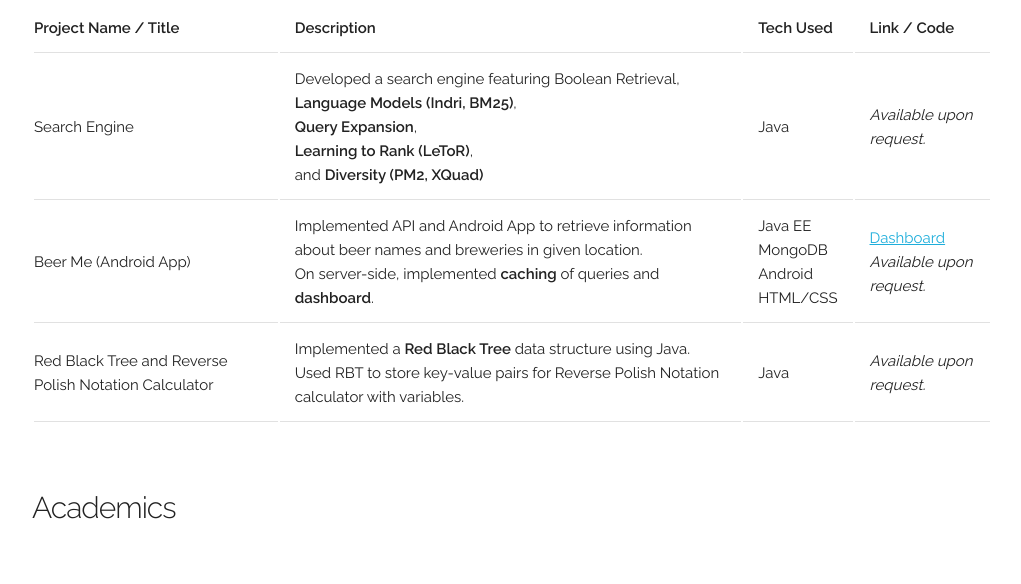
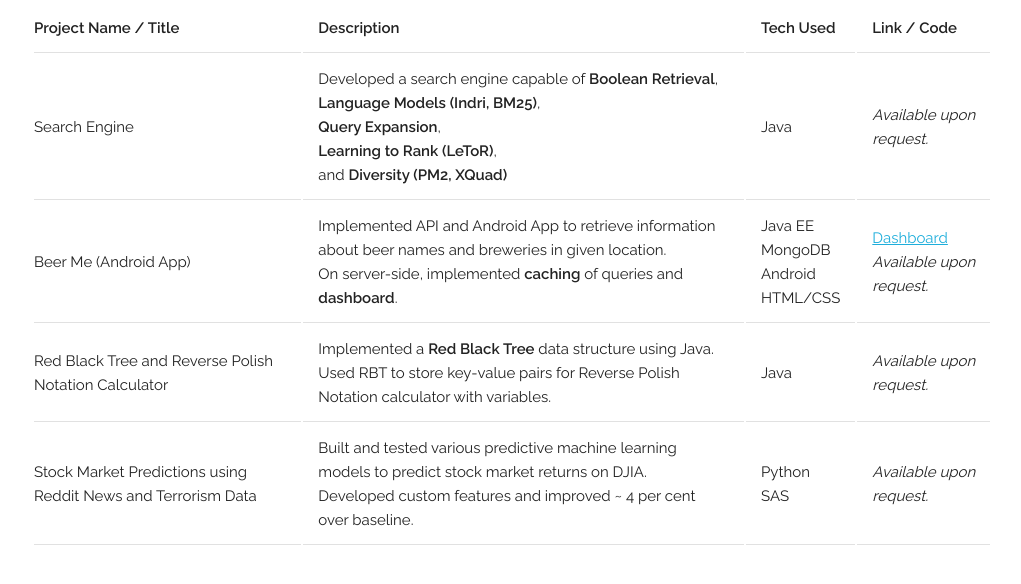
Before and after one commit to sjhermanek/old.sjhermanek.github.io, a plain HTML site: page index.html in a window 1280 px wide. Shown: the part 290-874 px from the top of the page, without its empty margins (128-1149 px from the left). Drawn offline with nearby package versions, Linux system fonts and the light colour scheme.

Commit message:
Projects updated

```diff
--- a/index.html
+++ b/index.html
@@ -49,7 +49,7 @@
                         <tr>
                             <td>Search Engine</td>
                             <td>
-                                Developed a search engine featuring Boolean Retrieval,<br>
+                                Developed a search engine capable of <b>Boolean Retrieval</b>,<br>
                                 <b>Language Models (Indri, BM25)</b>,<br>
                                 <b>Query Expansion</b>,<br>
                                 <b>Learning to Rank (LeToR)</b>,<br>
@@ -61,7 +61,10 @@
 
                         <tr>
                             <td>Beer Me (Android App)</td>
-                            <td>Implemented API and Android App to retrieve information about beer names and breweries in given location.<br>On server-side, implemented <b>caching</b> of queries and <b>dashboard</b>.</td>
+                            <td>
+                                Implemented API and Android App to retrieve information about beer names and breweries in given location.<br>
+                                On server-side, implemented <b>caching</b> of queries and <b>dashboard</b>.
+                            </td>
                             <td>
                                 Java EE<br>
                                 MongoDB<br>
@@ -76,10 +79,25 @@
 
                         <tr>
                             <td>Red Black Tree and Reverse Polish Notation Calculator</td>
-                            <td>Implemented a <b>Red Black Tree</b> data structure using Java.<br>Used RBT to store key-value pairs for Reverse Polish Notation calculator with variables.</td>
+                            <td>
+                                Implemented a <b>Red Black Tree</b> data structure using Java.<br>
+                                Used RBT to store key-value pairs for Reverse Polish Notation calculator with variables.<br>
+                            </td>
                             <td>Java</td>
                             <td><i>Available upon request.</i></td>
+                        </tr>
 
+                        <tr>
+                            <td>Stock Market Predictions using Reddit News and Terrorism Data</td>
+                            <td>
+                                Built and tested various predictive machine learning models to predict stock market returns on DJIA.<br>
+                                Developed custom features and improved ~ 4 per cent over baseline.
+                            </td>
+                            <td>
+                                Python<br>
+                                SAS
+                            </td>
+                            <td><i>Available upon request.</i></td>
                         </tr>
 
 
```
